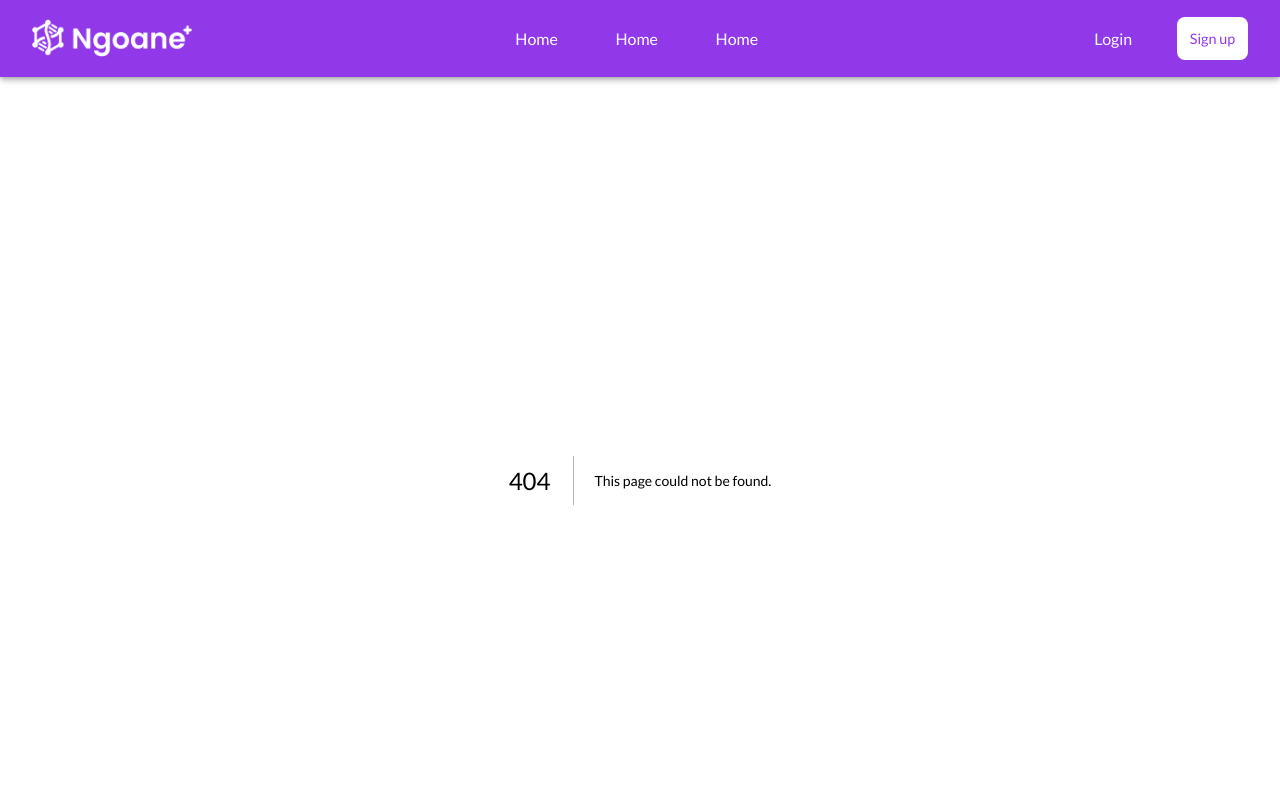
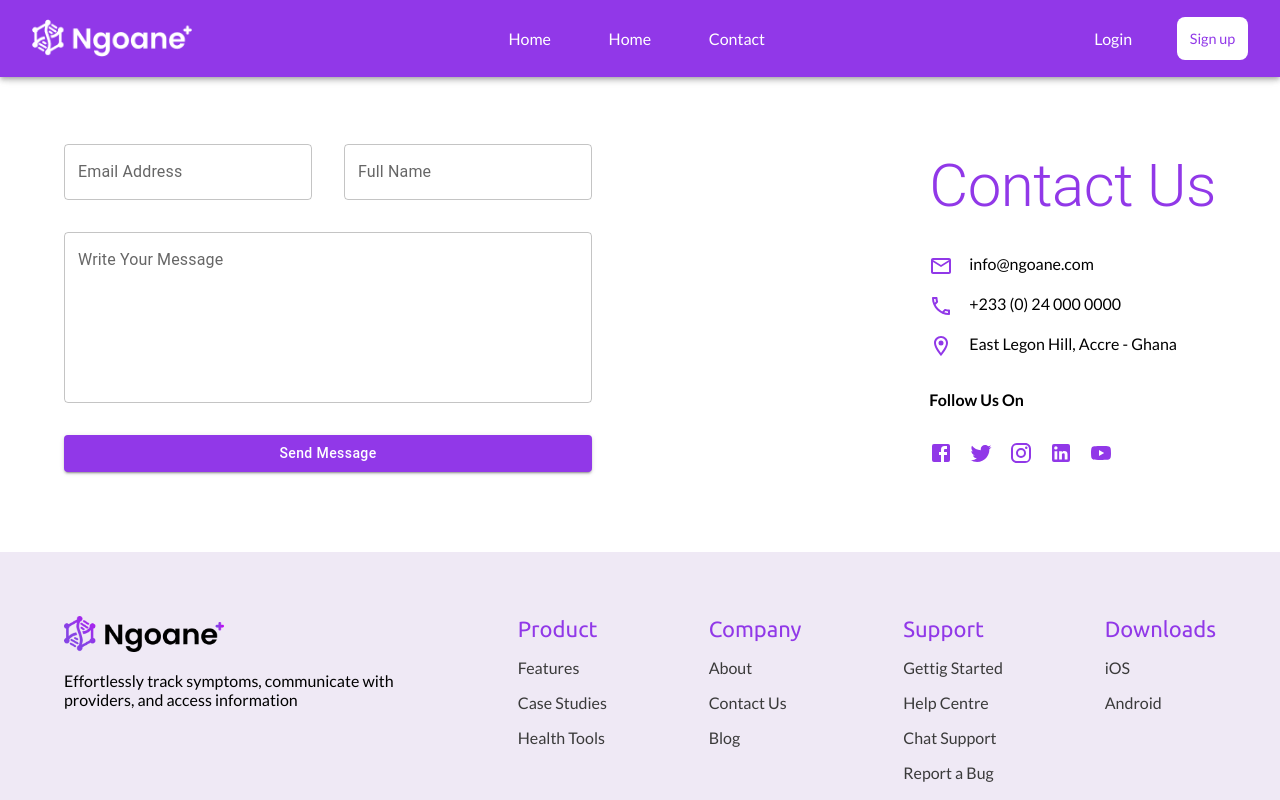
Before and after one commit to ngoane/company-site, a Next.js app: page /contact in a window 1280 px wide. Before the commit this address had no page. Shown: the top 800 px of the page. Built offline with nearby package versions, Linux system fonts and the light colour scheme.

Commit message:
feat: implement the contact us page design

```diff
--- /dev/null
+++ b/components/contact/ContactForm.jsx
@@ -0,0 +1,18 @@
+import { FormContainer } from './StyledContact';
+import { Stack, TextField } from '@mui/material';
+import { CustomButton } from "@/styles/globalComponentsStyle";
+
+const ContactForm = () => {
+  return (
+    <Stack spacing={4}>
+      <FormContainer>
+        <TextField label='Email Address' variant='outlined' />
+        <TextField label='Full Name' variant='outlined' />
+      </FormContainer>
+      <TextField label='Write Your Message' variant='outlined' multiline rows={6} />
+      <CustomButton variant='contained'> Send Message</CustomButton>
+    </Stack>
+  )
+}
+
+export default ContactForm;
--- /dev/null
+++ b/components/contact/ContactInfo.jsx
@@ -0,0 +1,41 @@
+import { Typography, Stack } from '@mui/material';
+import EmailOutlinedIcon from '@mui/icons-material/EmailOutlined';
+import LocalPhoneOutlinedIcon from '@mui/icons-material/LocalPhoneOutlined';
+import LocationOnOutlinedIcon from '@mui/icons-material/LocationOnOutlined';
+import FacebookIcon from "@mui/icons-material/Facebook";
+import TwitterIcon from "@mui/icons-material/Twitter";
+import InstagramIcon from "@mui/icons-material/Instagram";
+import YouTubeIcon from "@mui/icons-material/YouTube";
+import LinkedInIcon from '@mui/icons-material/LinkedIn';
+
+const ContactInfo = () => {
+  return (
+    <Stack spacing={4}>
+      <Typography variant='h2' color='primary'>Contact Us</Typography>
+      <Stack spacing={2}>
+        <Stack spacing={2} direction='row'>
+          <EmailOutlinedIcon color='primary' />
+          <Typography variant='body'>info@ngoane.com</Typography>
+        </Stack>
+        <Stack spacing={2} direction='row'>
+          <LocalPhoneOutlinedIcon color='primary' />
+          <Typography variant='body'>+233 (0) 24 000 0000</Typography>
+        </Stack>
+        <Stack spacing={2} direction='row'>
+          <LocationOnOutlinedIcon color='primary' />
+          <Typography variant='body'>East Legon Hill, Accre - Ghana</Typography>
+        </Stack>
+      </Stack>
+      <Typography variant='bodyBold'>Follow Us On</Typography>
+      <Stack spacing={2} direction='row'>
+        <FacebookIcon color="primary" />
+        <TwitterIcon color="primary" />
+        <InstagramIcon color="primary" />
+        <LinkedInIcon color="primary" />
+        <YouTubeIcon color="primary" />
+      </Stack>
+    </Stack>
+  )
+}
+
+export default ContactInfo;
--- /dev/null
+++ b/components/contact/StyledContact.js
@@ -0,0 +1,18 @@
+import Stack from '@mui/material/Stack';
+import TextField from '@mui/material/TextField';
+import styled from '@emotion/styled';
+
+export const ContactContainer = styled(Stack)`
+  width: 100%;
+  flex-direction: row;
+  justify-content: space-between;
+  align-items: center;
+  margin: 4rem 0;
+`
+
+export const FormContainer = styled(Stack)`
+  flex-direction: row;
+  align-items: center;
+  justify-content: center;
+  gap: 2rem;
+`;
--- a/components/navigation/NavComp.jsx
+++ b/components/navigation/NavComp.jsx
@@ -13,9 +13,9 @@ const NavComp = () => {
         <InnerNav>
           <NavLogo src={"/logos/navLogo.png"} />
           <NavLinkContainer>
+            <NavLinkWhiteText href="/">Home</NavLinkWhiteText>
             <NavLinkWhiteText href="">Home</NavLinkWhiteText>
-            <NavLinkWhiteText href="">Home</NavLinkWhiteText>
-            <NavLinkWhiteText href="">Home</NavLinkWhiteText>
+            <NavLinkWhiteText href="/contact">Contact</NavLinkWhiteText>
           </NavLinkContainer>
 
           <NavLinkContainer>
--- a/pages/_document.js
+++ b/pages/_document.js
@@ -17,7 +17,7 @@ export default function Document() {
       <link
         rel="preconnect"
         href="https://fonts.gstatic.com"
-        crossorigin
+        crossOrigin="true"
       ></link>
       <link
         href="https://fonts.googleapis.com/css2?family=Lato:ital,wght@0,100;0,300;0,400;0,700;0,900;1,100;1,300;1,400;1,700;1,900&display=swap"
--- /dev/null
+++ b/pages/contact/index.js
@@ -0,0 +1,14 @@
+import { ContactContainer } from '@/components/contact/StyledContact';
+import ContactForm from '@/components/contact/ContactForm';
+import ContactInfo from '@/components/contact/ContactInfo';
+
+const Contact = () => {
+  return (
+    <ContactContainer>
+      <ContactForm />
+      <ContactInfo />
+    </ContactContainer>
+  );
+}
+
+export default Contact;
```
